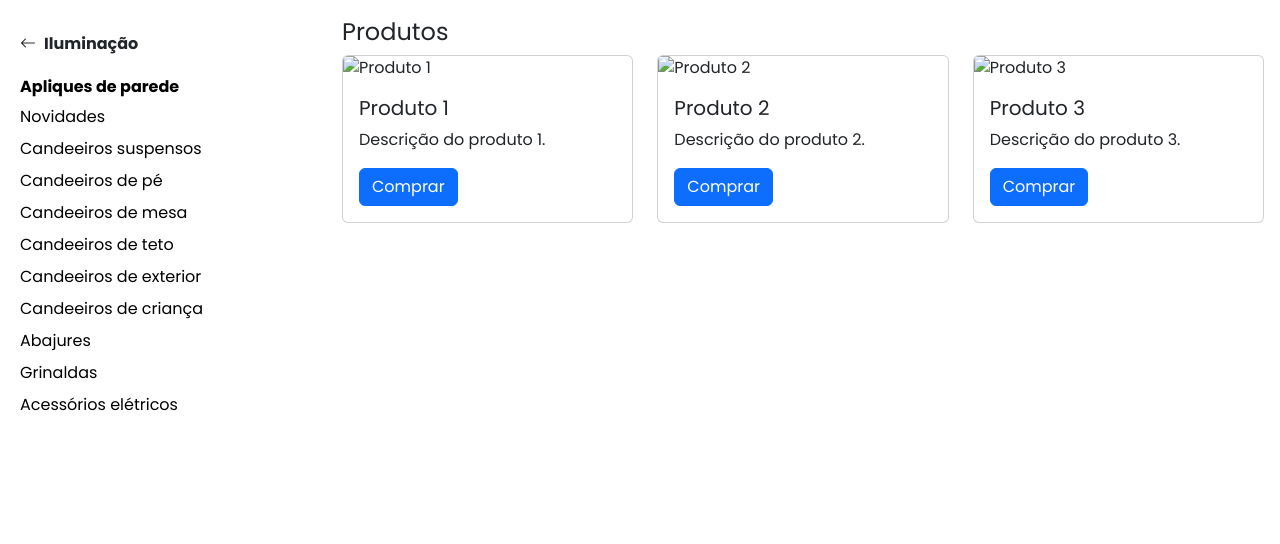
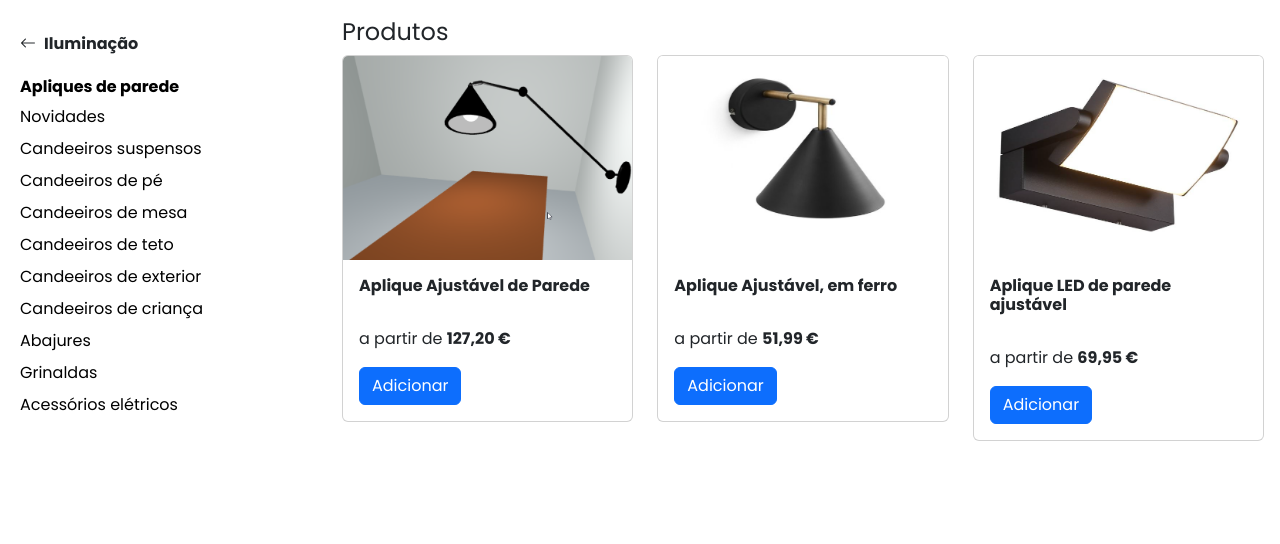
Before and after one commit to joao-sintra/SGI-Projeto24-25, a plain HTML site: page Loja/index.html in a window 1280 px wide. Shown: the part 256-800 px from the top of the page. Drawn offline with nearby package versions, Linux system fonts and the light colour scheme.

Commit message:
Arranjo de pequenos erros e ajustes na página principal (Catálogo de produtos) e na página do produto.)

```diff
--- a/Loja/index.html
+++ b/Loja/index.html
@@ -138,6 +138,28 @@
             align-items: flex-end;
         }
 
+        /* Remove o estilo padrão do link no título do produto */
+        .product-title {
+            text-decoration: none;
+            color: inherit;
+            transition: color 0.3s ease, text-decoration 0.3s ease;
+        }
+
+        /* Aplica os estilos ao passar o rato */
+        .product-card:hover .product-title {
+            text-decoration: underline;
+            color: #007bff; /* Cor ao passar o rato */
+        }
+
+        /* Para suavizar o hover no resto da card */
+        .product-card {
+            transition: transform 0.3s ease;
+        }
+
+        .product-card:hover {
+            transform: scale(1.02); /* Pequeno efeito de zoom */
+        }
+
         /* Footer */
         footer {
             background-color: #00565f !important;
@@ -262,36 +284,45 @@
                 <div class="row">
                     <!-- Produto 1 -->
                     <div class="col-md-4 mb-4">
-                        <div class="card">
-                            <img src="./produto1.jpg" class="card-img-top" alt="Produto 1">
+                        <div class="card product-card" onclick="window.location.href='paginaProduto.html';" style="cursor: pointer;">
+                            <img src="./img/img-preto2.png" class="card-img-top" alt="Produto 1">
                             <div class="card-body">
-                                <h5 class="card-title">Produto 1</h5>
-                                <p class="card-text">Descrição do produto 1.</p>
-                                <a href="#" class="btn btn-primary">Comprar</a>
+                                <h6 class="card-title">
+                                    <a href="paginaProduto.html" class="product-title"><b>Aplique Ajustável de Parede</b></a>
+                                </h6>
+                                <br>
+                                <p class="card-text">a partir de <b>127,20 €</b></p>
+                                <a href="#" class="btn btn-primary">Adicionar</a>
                             </div>
                         </div>
                     </div>
 
                     <!-- Produto 2 -->
                     <div class="col-md-4 mb-4">
-                        <div class="card">
-                            <img src="produto2.jpg" class="card-img-top" alt="Produto 2">
+                        <div class="card product-card">
+                            <img src="./img/aplique1.png" class="card-img-top" alt="Produto 2">
                             <div class="card-body">
-                                <h5 class="card-title">Produto 2</h5>
-                                <p class="card-text">Descrição do produto 2.</p>
-                                <a href="#" class="btn btn-primary">Comprar</a>
+                                <h6 class="card-title">
+                                    <a href="#" class="product-title"><b>Aplique Ajustável, em ferro</b></a>
+                                </h6>
+                                <br>
+                                <p class="card-text">a partir de <b>51,99 €</b></p>
+                                <a href="#" class="btn btn-primary">Adicionar</a>
                             </div>
                         </div>
                     </div>
 
                     <!-- Produto 3 -->
                     <div class="col-md-4 mb-4">
-                        <div class="card">
-                            <img src="produto3.jpg" class="card-img-top" alt="Produto 3">
+                        <div class="card product-card">
+                            <img src="./img/aplique2.png" class="card-img-top" alt="Produto 3">
                             <div class="card-body">
-                                <h5 class="card-title">Produto 3</h5>
-                                <p class="card-text">Descrição do produto 3.</p>
-                                <a href="#" class="btn btn-primary">Comprar</a>
+                                <h6 class="card-title">
+                                    <a href="#" class="product-title"><b>Aplique LED de parede ajustável</b></a>
+                                </h6>
+                                <br>
+                                <p class="card-text">a partir de <b>69,95 €</b></p>
+                                <a href="#" class="btn btn-primary">Adicionar</a>
                             </div>
                         </div>
                     </div>
```
Also changed, not shown: Loja/paginaProduto.html (+9 -8 lines), Loja/img/aplique1.png (added), Loja/img/aplique2.png (added), Loja/img/img1.png (deleted), Loja/img/img2.png (deleted), Loja/img/img3.png (deleted), Loja/img/img4.png (deleted).
